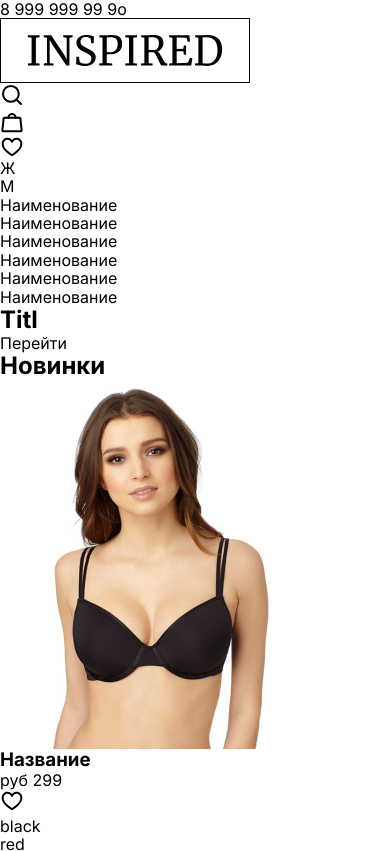
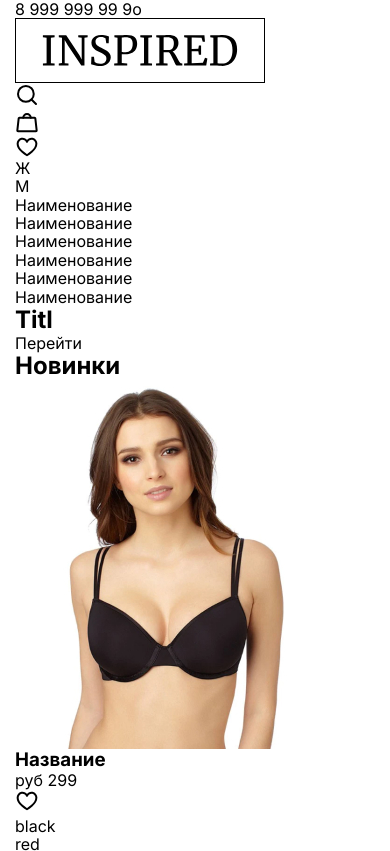
Before and after one commit to KenKarlson/inspired, a website: page index.html in a window 390 px wide. Shown: the top 851 px of the page. Drawn offline with Linux system fonts and the light colour scheme.

Commit message:
Add media styles

```diff
--- a/assets/sass/_default.scss
+++ b/assets/sass/_default.scss
@@ -10,6 +10,7 @@ body{
   min-width: 320px;
   min-height: 100vh;
   font-family: Inter, sans-serif;
+  font-weight: 400;
   background-color: $bg-color;
   color: $tx-color;
 }
@@ -44,7 +45,30 @@ h1, h2, h3, p, figure, fieldset{
   transform: scale(0);
 }
 .container{
-  max-width: 1240px;
+  --max-width: 1180px;
+  --padding: 30px;
+  max-width: calc(var(--max-width) + var(--padding) * 2);
+  padding: 0 var(--padding);
   margin: 0 auto;
 
 }
+@media (max-width: 1024px) {
+  .container{
+    --max-width: 880px;
+  }
+}
+@media (max-width: 768px) {
+  .container{
+    --max-width: 620px;
+  }
+}
+@media (max-width: 680px) {
+  .container{
+    --max-width: 560px;
+  }
+}
+@media (max-width: 540px) {
+  .container{
+    --padding: 15px;
+  }
+}
--- /dev/null
+++ b/assets/sass/blocks/_header.scss
@@ -0,0 +1,4 @@
+.header{
+  margin: 0;
+  padding: 0;
+}
--- a/assets/sass/style.scss
+++ b/assets/sass/style.scss
@@ -2,8 +2,4 @@
 @import "var";
 @import "default";
 @import "fonts";
-
-
-.header{
-  color: inherit;
-}
+@import "blocks/header"
--- /dev/null
+++ b/package.json
@@ -0,0 +1,6 @@
+{
+  "dependencies": {
+    "-": "^0.0.1",
+    "sass": "^1.91.0"
+  }
+}
```
Also changed, not shown: assets/css/style.css, 1 other file.
